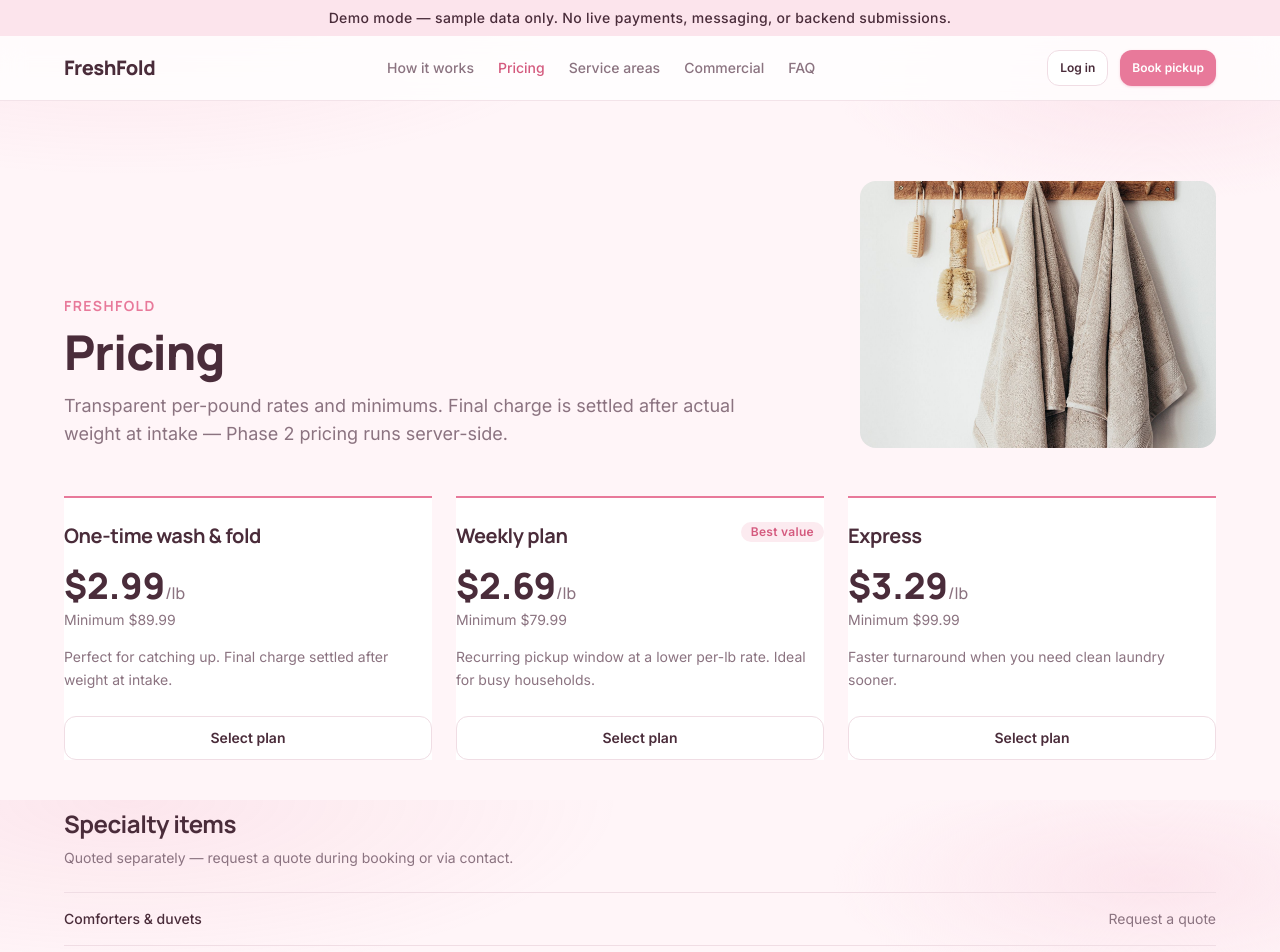
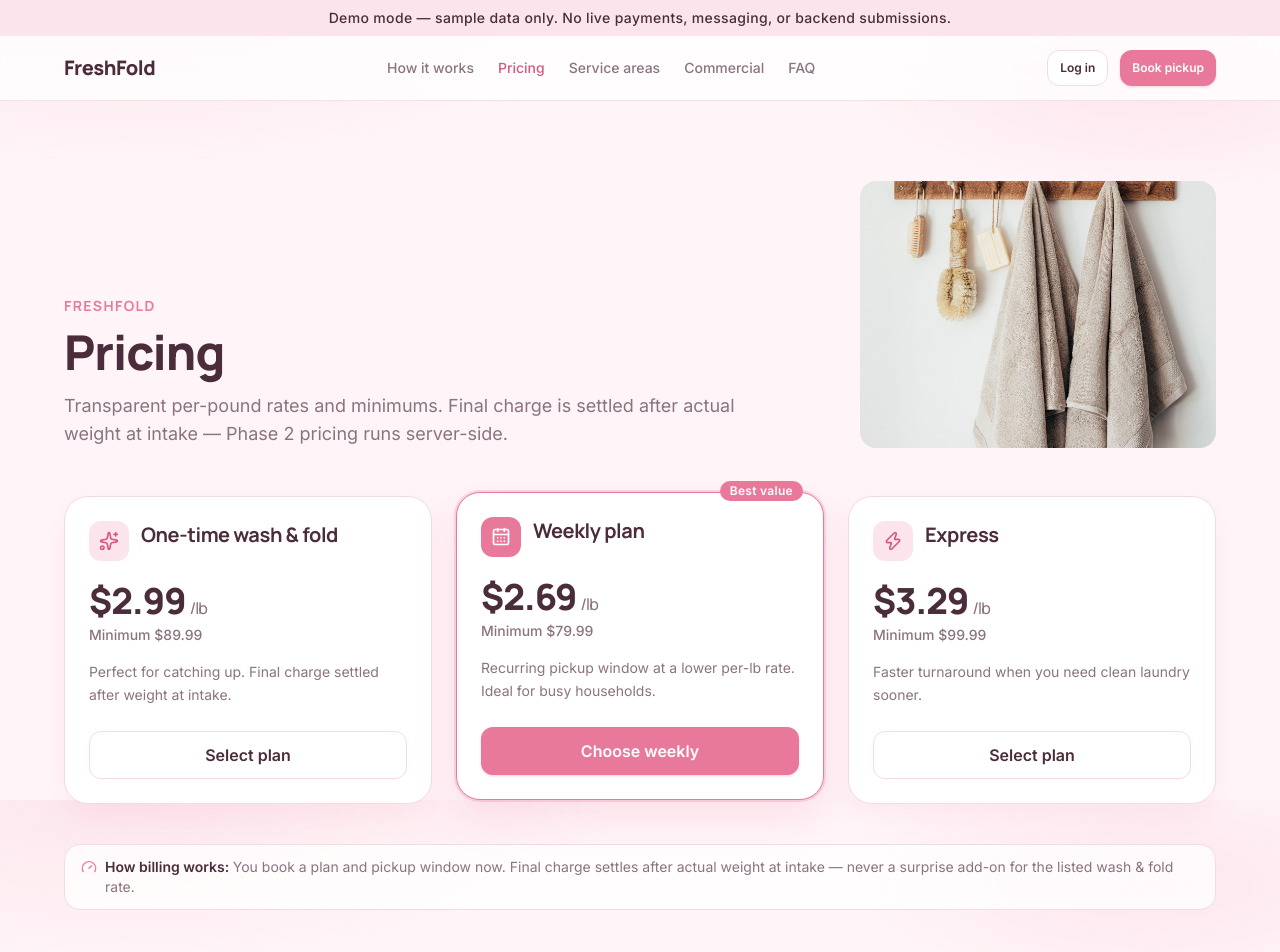
Before and after one commit to nando5990/laundry-, a React (Vite) app: page /pricing in a window 1280 px wide. Shown: the top 952 px of the page. Built offline with nearby package versions, Linux system fonts and the light colour scheme.

Commit message:
Polish pricing cards with stronger Weekly emphasis
Add soft shadows, plan icons, featured Weekly CTA, and a short how
billing works note under the cards on homepage and /pricing.

Co-authored-by: nando5990 <nando5990@users.noreply.github.com>

```diff
--- a/src/components/marketing/PricingTable.tsx
+++ b/src/components/marketing/PricingTable.tsx
@@ -1,4 +1,6 @@
 import { Link } from 'react-router-dom'
+import { CalendarDays, Gauge, Sparkles, Zap } from 'lucide-react'
+import type { LucideIcon } from 'lucide-react'
 
 import { Badge } from '@/components/ui/badge'
 import { Button } from '@/components/ui/button'
@@ -6,39 +8,98 @@ import {
   formatMoney,
   PRICING_PLANS,
   SPECIALTY_ITEMS,
+  type PricingPlan,
 } from '@/demo/pricing'
+import { cn } from '@/lib/utils'
+
+const PLAN_ICONS: Record<PricingPlan['id'], LucideIcon> = {
+  'one-time': Sparkles,
+  weekly: CalendarDays,
+  express: Zap,
+}
 
 export function PricingTable() {
   return (
-    <div className="space-y-12">
-      <div className="grid gap-6 md:grid-cols-3">
-        {PRICING_PLANS.map((plan) => (
+    <div className="space-y-10">
+      <div className="grid items-stretch gap-5 md:grid-cols-3 md:gap-6">
+        {PRICING_PLANS.map((plan) => {
+          const featured = plan.id === 'weekly'
+          const Icon = PLAN_ICONS[plan.id]
+
+          return (
             <div
               key={plan.id}
-            className="flex flex-col border-t-2 border-teal bg-white pt-6"
+              className={cn(
+                'relative flex flex-col rounded-3xl border bg-white p-6 shadow-[0_10px_28px_rgba(232,121,154,0.10)]',
+                featured
+                  ? 'border-teal ring-2 ring-teal/25 md:-translate-y-1 md:shadow-[0_16px_40px_rgba(232,121,154,0.18)]'
+                  : 'border-border',
+              )}
             >
-            <div className="flex items-start justify-between gap-2">
-              <h3 className="font-display text-xl font-bold text-navy">
+              {plan.badge && (
+                <Badge
+                  className={cn(
+                    'absolute -top-3 right-5',
+                    featured && 'bg-teal text-white',
+                  )}
+                >
+                  {plan.badge}
+                </Badge>
+              )}
+
+              <div className="flex items-start gap-3">
+                <span
+                  className={cn(
+                    'inline-flex size-10 shrink-0 items-center justify-center rounded-xl',
+                    featured
+                      ? 'bg-teal text-white'
+                      : 'bg-petal text-teal-dark',
+                  )}
+                >
+                  <Icon className="size-5" aria-hidden />
+                </span>
+                <h3 className="font-display text-xl font-bold leading-snug text-navy">
                   {plan.name}
                 </h3>
-              {plan.badge && <Badge>{plan.badge}</Badge>}
               </div>
-            <p className="mt-4 font-display text-4xl font-extrabold text-navy">
+
+              <p className="mt-5 font-display text-4xl font-extrabold tracking-tight text-navy">
                 {formatMoney(plan.ratePerLb)}
-              <span className="text-base font-medium text-muted">/lb</span>
+                <span className="ml-1 text-base font-medium text-muted">
+                  /lb
+                </span>
               </p>
-            <p className="mt-1 text-sm text-muted">
+              <p className="mt-1 text-sm font-medium text-muted">
                 Minimum {formatMoney(plan.minimum)}
               </p>
               <p className="mt-4 flex-1 text-sm leading-relaxed text-muted">
                 {plan.description}
               </p>
-            <Button asChild className="mt-6 w-full" variant="secondary">
-              <Link to="/book">Select plan</Link>
+
+              <Button
+                asChild
+                className="mt-6 w-full"
+                variant={featured ? 'default' : 'secondary'}
+                size="lg"
+              >
+                <Link to="/book">
+                  {featured ? 'Choose weekly' : 'Select plan'}
+                </Link>
               </Button>
             </div>
-        ))}
+          )
+        })}
       </div>
+
+      <p className="flex items-start gap-2 rounded-2xl border border-border bg-white/80 px-4 py-3 text-sm text-muted">
+        <Gauge className="mt-0.5 size-4 shrink-0 text-teal" aria-hidden />
+        <span>
+          <span className="font-semibold text-navy">How billing works: </span>
+          You book a plan and pickup window now. Final charge settles after
+          actual weight at intake — never a surprise add-on for the listed
+          wash & fold rate.
+        </span>
+      </p>
 
       <div>
         <h3 className="font-display text-2xl font-bold text-navy">
@@ -47,14 +108,16 @@ export function PricingTable() {
         <p className="mt-2 text-sm text-muted">
           Quoted separately — request a quote during booking or via contact.
         </p>
-        <ul className="mt-6 divide-y divide-border border-y border-border">
+        <ul className="mt-6 overflow-hidden rounded-2xl border border-border bg-white divide-y divide-border">
           {SPECIALTY_ITEMS.map((item) => (
             <li
               key={item.id}
-              className="flex items-center justify-between gap-4 py-4 text-sm"
+              className="flex items-center justify-between gap-4 px-4 py-4 text-sm"
             >
               <span className="font-medium text-navy">{item.name}</span>
-              <span className="text-muted">{item.note}</span>
+              <span className="shrink-0 font-semibold text-teal-dark">
+                {item.note}
+              </span>
             </li>
           ))}
         </ul>
--- a/src/pages/HomePage.tsx
+++ b/src/pages/HomePage.tsx
@@ -31,7 +31,7 @@ export function HomePage() {
       <HowItWorksSteps />
       <ExperienceBlock />
 
-      <section className="bg-off-white py-16 md:py-20">
+      <section className="bg-petal/50 py-16 md:py-20">
         <div className="section-pad mx-auto max-w-6xl">
           <h2 className="font-display text-3xl font-bold text-navy md:text-4xl">
             Simple, transparent pricing
```
Lines whose indentation alone changed are shown as unchanged.
